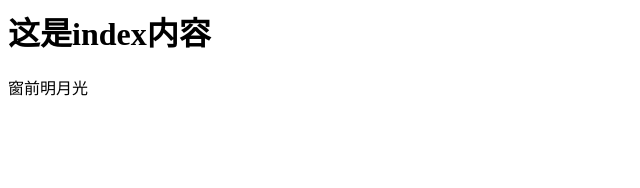
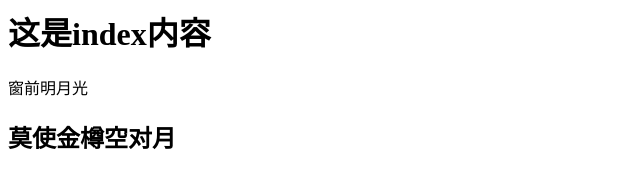
Before and after one commit to jason-0419/webgit, a plain HTML site: page index.html in a window 1280 px wide. Shown: the whole page, without its empty margins (0-640 px from the left). Drawn offline with Linux system fonts and the light colour scheme.

Commit message:
这是第三次上传index文件

```diff
--- a/index.html
+++ b/index.html
@@ -1,2 +1,3 @@
 <h1>这是index内容</h1>
 <p>窗前明月光</p>
+<h2>莫使金樽空对月</h2>
```
